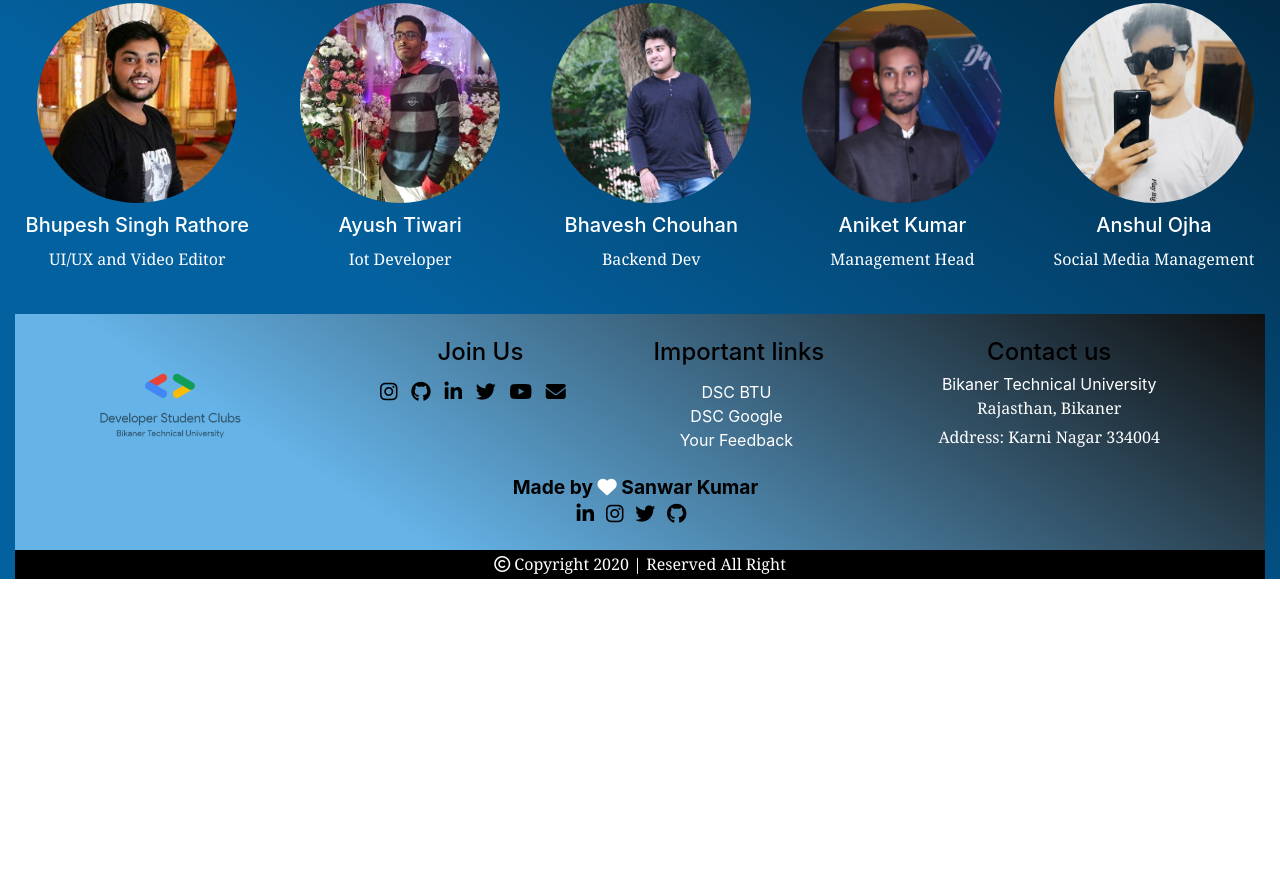
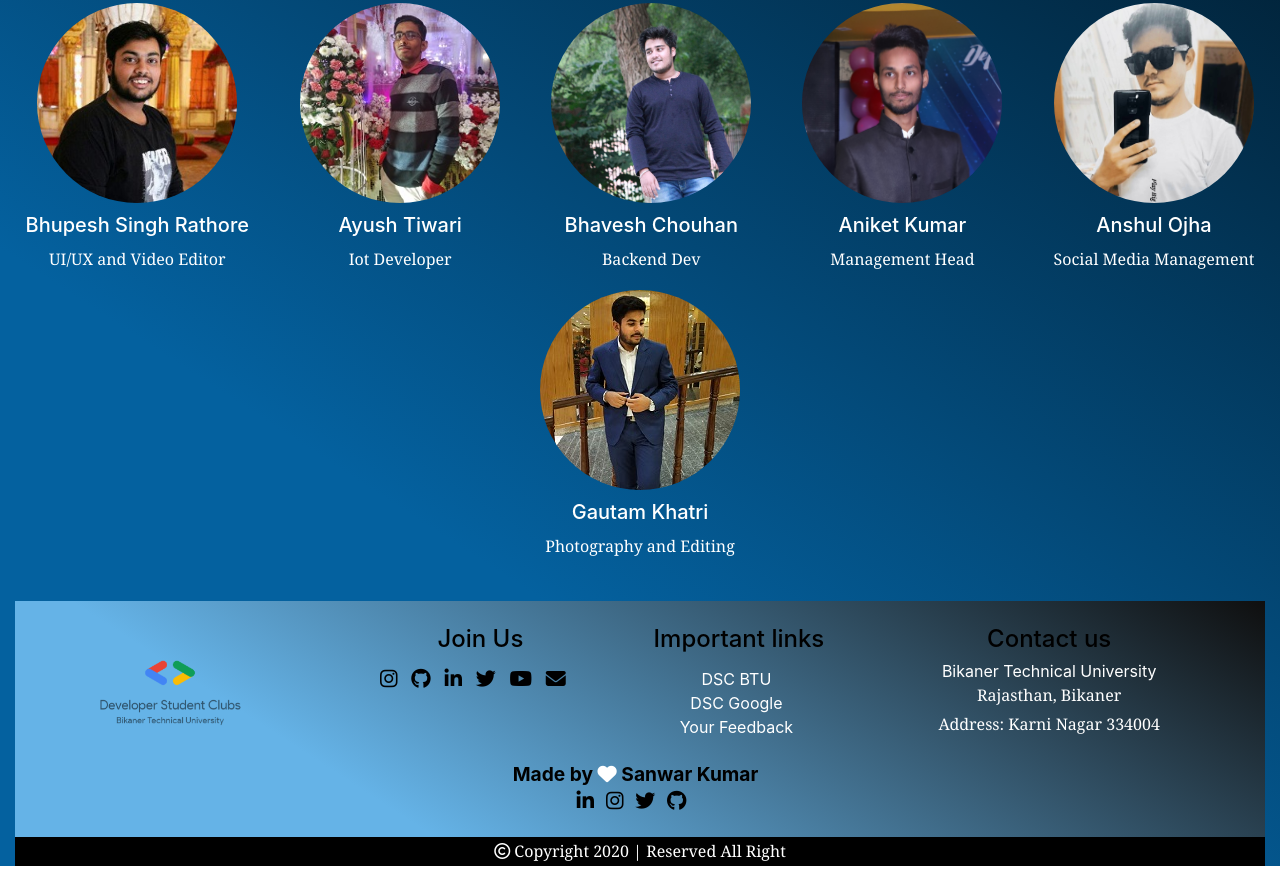
Before and after one commit to dscbtu/Website, a website: page index.html in a window 1280 px wide. Shown: the part 4058-4940 px from the top of the page. Before the commit the page ends 4653 px from the top, so only its background shows below. Drawn offline with nearby package versions, Linux system fonts and the light colour scheme.

Commit message:
One member added

```diff
--- a/index.html
+++ b/index.html
@@ -445,6 +445,14 @@
           <p>Social Media Management</p>
         </div>
       </div>
+
+      <div class="col-md-auto">
+        <div class="image-content mt-4 mt-md-0">
+          <img src="./img/gautam.jpeg" alt="">
+          <h5>Gautam Khatri</h5>
+          <p>Photography and Editing</p>
+        </div>
+      </div>
     </div>
 
 
```
Also changed, not shown: package.json (added, +12 -0 lines), 1 other file.
